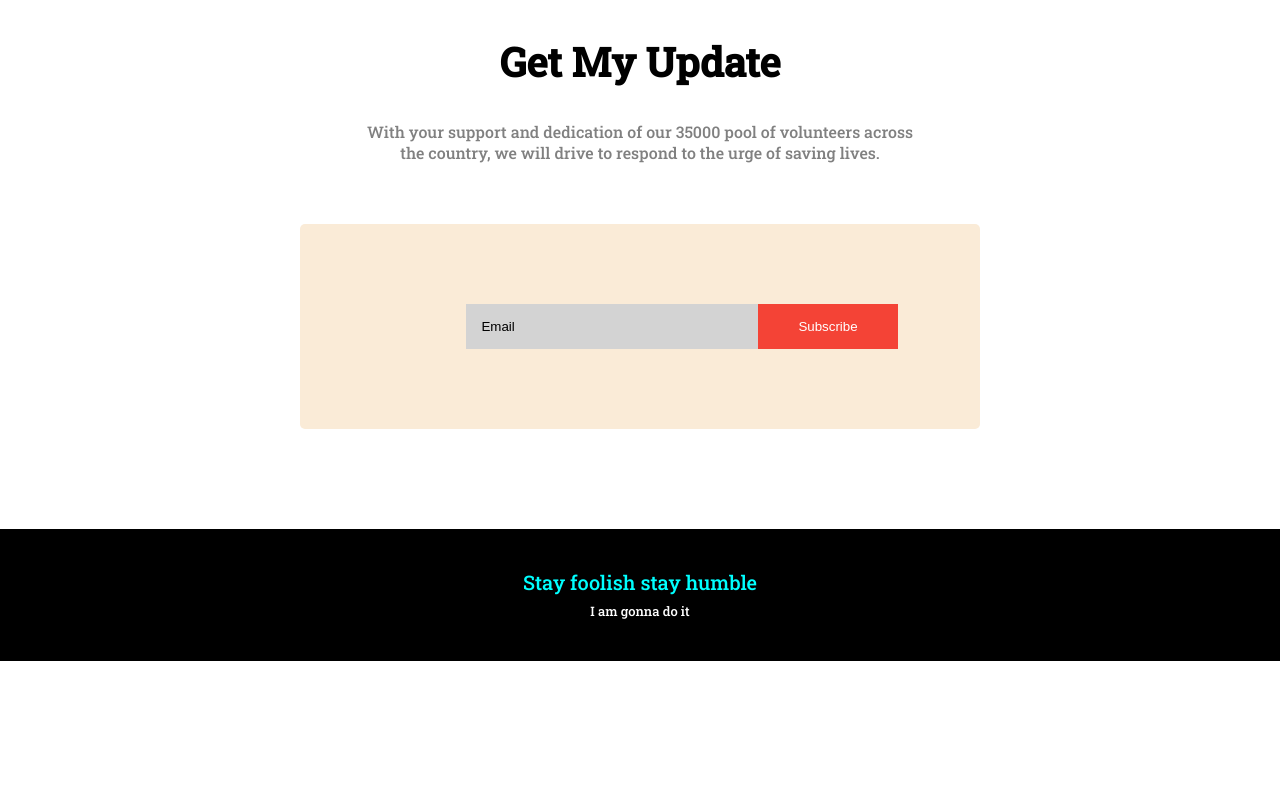
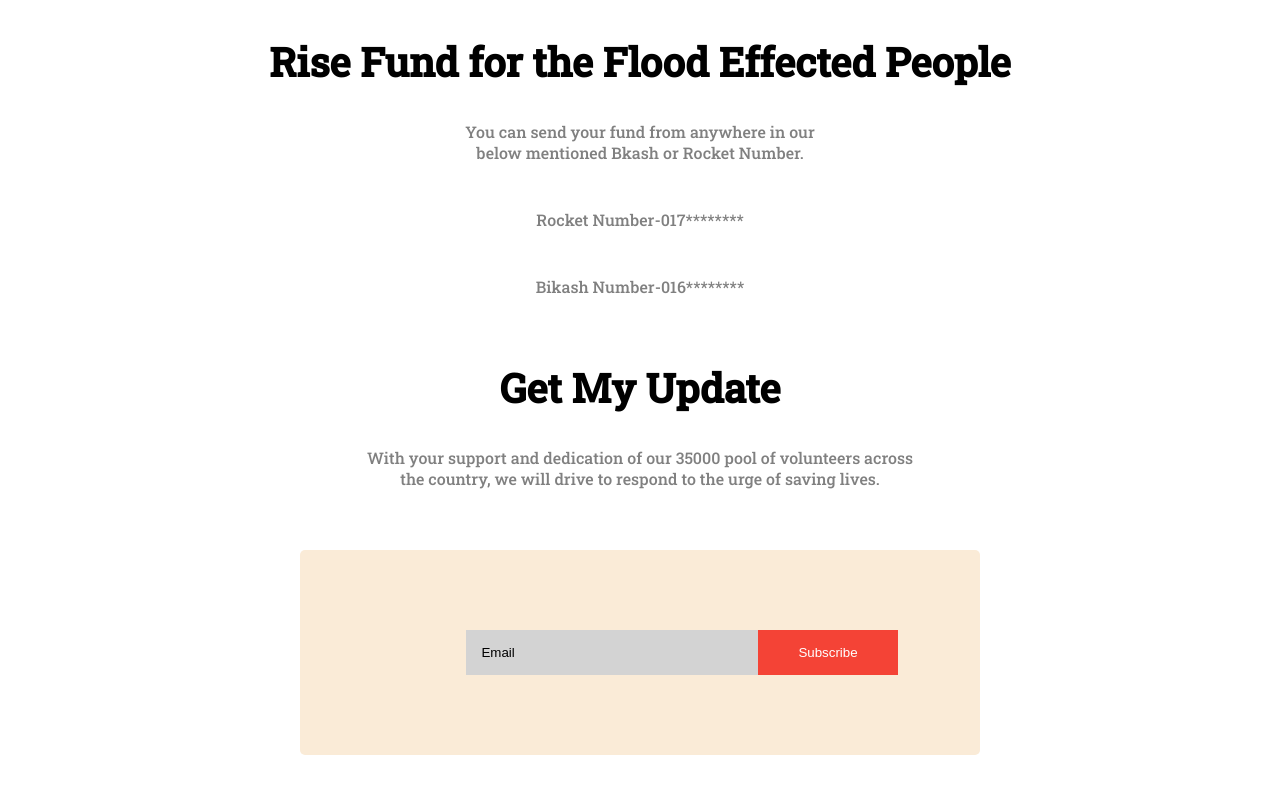
Before and after one commit to kazigit/Assignment-1, a plain HTML site: page index.html in a window 1280 px wide. Shown: the part 3070-3863 px from the top of the page. Before the commit the page ends 3731 px from the top, so only its background shows below. Drawn offline with Linux system fonts and the light colour scheme.

Commit message:
made corection

```diff
--- a/index.html
+++ b/index.html
@@ -35,7 +35,6 @@
         </div>
         <div class="input-taka">
             <input type="text" placeholder="Other Amount (Taka)">
-
         </div>
         <div class="button">
             <a href="">Donate Now</a>
@@ -51,7 +50,6 @@
                 <i class="fa-solid fa-bowl-rice"></i>
                 <h2>Food for family</h2>
                 <p>We are providing food, water, medicine and also aid to help rebuild flood affected families in the following areas of Sylhet: Osmaninagar , Bishwanath, Zokiganj.</p>
-
             </div>
             <div class="shelter">
                 <i class="fa-solid fa-tents"></i>
@@ -75,7 +73,6 @@
         </div>
         <div class="donation-image">
             <img src="donation10.jpg" alt="">
-
         </div>
         </section>
         <section class="page-5">
@@ -88,6 +85,14 @@
                 <p>It can be something small, or the start of something big. Ask <br> them to pay it forward. Put a smile on someone's face.</p>
                 <br>
                 <a href="">How to Contribute?</a>
+            </div>
+        </section>
+        <section class="Rise Fund">
+            <div class="fund">
+                <h1>Rise Fund for the Flood Effected People</h1>
+                <p>You can send your fund from anywhere in our <br> below mentioned Bkash or Rocket Number.</p>
+                <p>Rocket Number-017********</p>
+                <p>Bikash Number-016********</p>
             </div>
         </section>
         <section class="page-6">
--- a/style.css
+++ b/style.css
@@ -94,7 +94,6 @@ span{
     margin-bottom: 120px;
 }
 .header-3 h1{
-
     text-align: center;
     font-size: 40px;
 }
@@ -103,7 +102,6 @@ span{
     text-align: center;
     padding-bottom: 65px;
     color: gray;
-
 }
 .donate-plan{
     display: flex;
@@ -139,19 +137,16 @@ span{
 }
 .shelter h2{
     padding-left: 25px;
-
 }
 .shelter p{
     padding-right: 15px;
     padding-left: 25px;
     text-align: justify;
-
 }
 .shelter i{
     padding-left: 25px;
     padding-top: 20px;
     font-size: 50px;
-
 }
 .education{
     margin-left: 40px;
@@ -164,19 +159,16 @@ span{
 
 .education h2{
     padding-left: 25px;
-
 }
 .education p{
     padding-right: 15px;
     padding-left: 25px;
     text-align: justify;
-
 }
 .education i{
     padding-left: 25px;
     padding-top: 20px;
     font-size: 50px;
-
 }
 .page-4{
     display: flex;
@@ -192,7 +184,6 @@ span{
     text-align: justify;
     padding-left: 15%;
     color: gray;
-
 }
 .lives a{
     color: white;
@@ -231,13 +222,10 @@ span{
 .survive h1{
     padding-top: 100px;
     font-size: 40px;
-
 }
 .survive p{
     text-align: justify;
     color: gray;
-
-
 }
 .page-5{
     display: flex;
@@ -250,8 +238,17 @@ span{
     padding: 18px 32px;
     border-radius: 10px;
 }
+.fund h1{
+    text-align: center;
+    font-size: 40px;
+}
+.fund p{
+    color: black;
+    text-align: center;
+    padding-bottom: 30px;
+    color: gray;
+}
 .update h1{
-
     text-align: center;
     font-size: 40px;
 }
@@ -260,7 +257,6 @@ span{
     text-align: center;
     padding-bottom: 45px;
     color: gray;
-
 }
 .email-input{
     background-color: antiquewhite;
```
